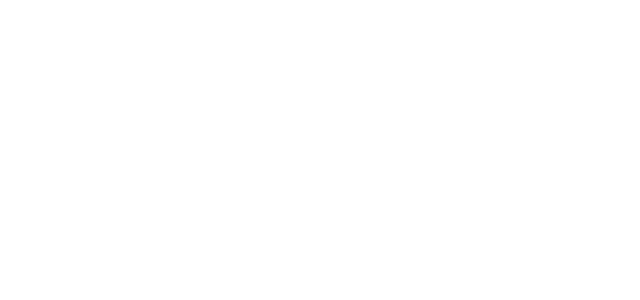
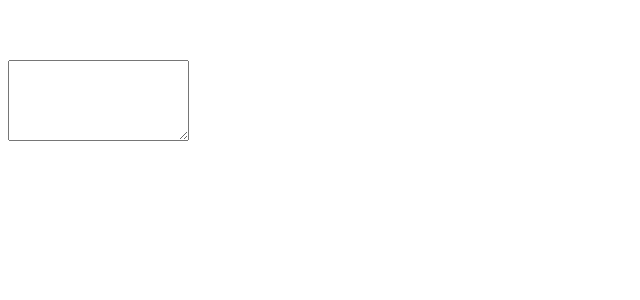
Before and after one commit to traPtitech/traQ_R-UI, a Vue app: page /markdown in a window 1280 px wide. Shown: the top 300 px of the page, without its empty margins (0-640 px from the left). Built offline with nearby package versions, Linux system fonts and the light colour scheme.

Commit message:
test markdown-it

```diff
--- /dev/null
+++ b/src/components/Markdown.vue
@@ -0,0 +1,41 @@
+<template>
+  <div id="messages">
+    <p v-html="message"></p>
+    <textarea v-model="input" v-on:keyup.enter="submit($event.ctrlKey)" rows="5" />
+  </div>
+</template>
+
+<script>
+import MarkdownIt from 'markdown-it'
+const md = new MarkdownIt({
+  breaks: true
+})
+
+export default {
+  name: 'Markdown',
+  data () {
+    return {
+      input: '',
+      message: ''
+    }
+  },
+  methods: {
+    submit: function (ctrl) {
+      if (!ctrl) return
+      this.input.replace(/$\n/, '')
+      this.markdownRender()
+    },
+    markdownRender: function () {
+      this.message = md.render(this.input)
+      this.input = ''
+    }
+  }
+}
+</script>
+
+<style scoped>
+#messages {
+  text-align: left;
+  margin-top: 0px;
+}
+</style>
--- a/src/router/index.js
+++ b/src/router/index.js
@@ -1,6 +1,7 @@
 import Vue from 'vue'
 import Router from 'vue-router'
 import Index from '@/components/Index'
+import Markdown from '@/components/Markdown'
 
 Vue.use(Router)
 
@@ -10,6 +11,11 @@ export default new Router({
       path: '/',
       name: 'Index',
       component: Index
+    }, {
+      path: '/markdown',
+      name: 'Markdown',
+      component: Markdown
     }
-  ]
+  ],
+  mode: 'history'
 })
```
